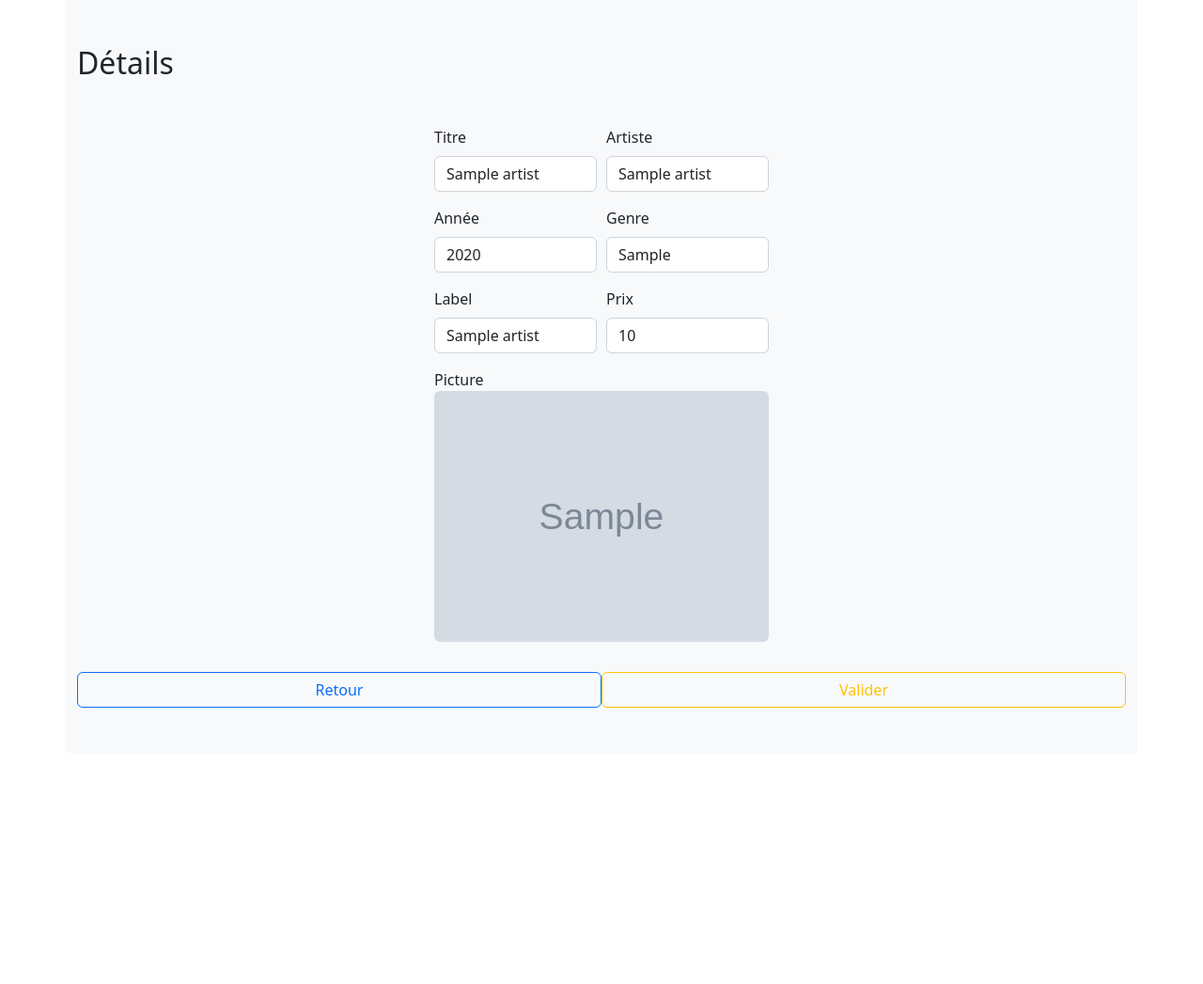
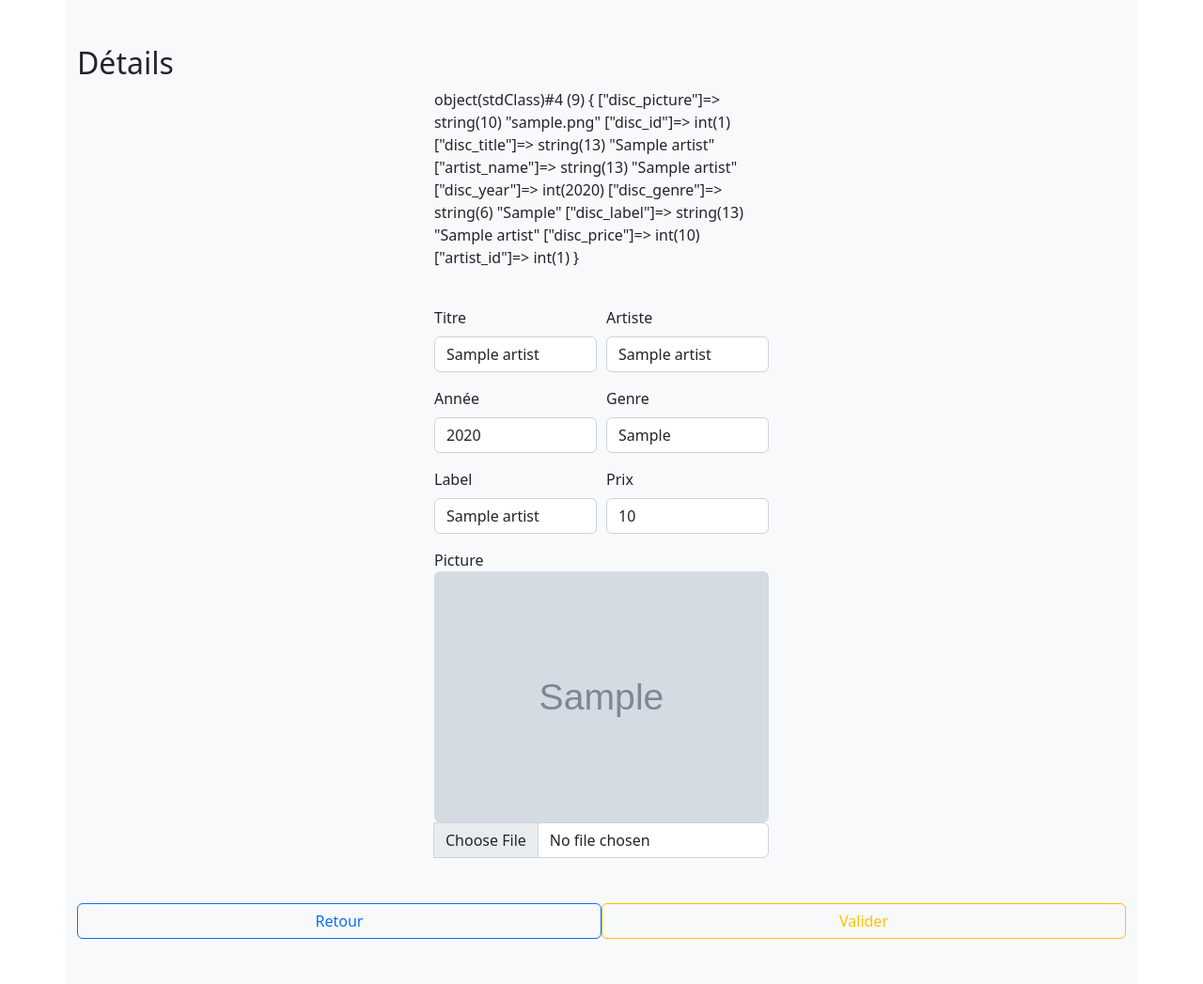
Before and after one commit to nanaki-web/docker, a PHP site: the page made by www/projets/vetvet record/formulaireModifications.php in a window 1280 px wide. Shown: the part 56-1103 px from the top of the page at 94% size. Before the commit the page ends 809 px from the top, so only its background shows below. Run offline with PHP 8.4, Linux system fonts and the light colour scheme; tables that the repository leaves empty or names only in its code hold one stand-in row (values such as "Sample post"); grey boxes marked "Sample" are stand-in pictures.

Commit message:
sauvegarder pages modification et ajout des pages ajout

```diff
--- a/www/projets/vetvet record/formulaireModifications.php
+++ b/www/projets/vetvet record/formulaireModifications.php
@@ -2,6 +2,8 @@
 require_once('connectionDb.php');
 $db=connect();
 include('header.php');
+
+
 $disc_id = $_GET["disc_id"];
 
 
@@ -9,7 +11,6 @@ $disc_id = $_GET["disc_id"];
 $requete = $db->prepare("SELECT * FROM disc d JOIN artist a ON d.disc_id = a.artist_id WHERE a.artist_id =".$disc_id);
 $requete->execute();
 $tableau = $requete->fetchAll(PDO::FETCH_OBJ);
-
 ?>
 
 <section>
@@ -20,59 +21,70 @@ $tableau = $requete->fetchAll(PDO::FETCH_OBJ);
                     <form action="scriptDeformulaireModification.php" method="POST" name="formulaire" enctype="multipart/form-data">
                     <?php foreach($tableau as $row)
                     {
-
+                        var_dump($row);
                     ?>
                     <div class="mb-3">
                         <label for="disc_id" class="form-label"></label>
-                        <input type="text"  class="form-control" id="id" hidden value="<?php $row->disc_id?>" name="disc_id">
+                        <input type="text"  class="form-control" id="id" hidden value="<?php  echo $row->disc_id?>" name="disc_id">
                     </div>
 
                     <div class="d-flex d-flex justify-content-start ">
                         <div class=" mb-3 ">
                             <label for="titre" class="form-label">Titre</label>
-                            <input type="text" class="form-control" id="titre"  value="<?php echo $row->disc_title?>" name= "disc_title[<?=$row->disc_id; ?>]">
+                            <input type="text" class="form-control" id="titre"  value="<?php echo $row->disc_title?>" name= "disc_title">
                         </div>
 
 
                         <div class="position mb-3 ">
                             <label for="artiste" class="form-label ">Artiste</label>
-                            <input type="text" class="form-control " id="artiste" value="<?php echo $row->artist_name?>" name="artist_name[<?=$row->disc_id; ?>]">
+                            <input type="text" class="form-control " id="artiste" value="<?php echo $row->artist_name?>" name="artist_name">
                         </div>
                     </div>
                     <div class="d-flex d-flex justify-content-start ">
                         <div class="  mb-3">
                             <label for="annee" class="form-label ">Année</label>
-                            <input type="text" class="form-control" id="annee" value="<?php echo $row->disc_year?>" name="disc_year[<?=$row->disc_id; ?>]">
+                            <input type="text" class="form-control" id="annee" value="<?php echo $row->disc_year?>" name="disc_year">
                         </div>
                         <div class=" position mb-3">
                             <label for="genre" class="form-label">Genre</label>
-                            <input type="text" class="form-control" id="genre" value="<?php echo $row->disc_genre?>" name="disc_genre[<?=$row->disc_id; ?>]">
+                            <input type="text" class="form-control" id="genre" value="<?php echo $row->disc_genre?>" name="disc_genre">
                         </div>
                     </div>
                     <div class="d-flex d-flex justify-content-start ">
                         <div class="mb-3">
                             <label for="label" class="form-label">Label</label>
-                            <input type="text" class="form-control" id="label" value="<?php echo $row->disc_label?>"name="disc_label[<?=$row->disc_id; ?>]">
+                            <input type="text" class="form-control" id="label" value="<?php echo $row->disc_label?>"name="disc_label">
                         </div>
                         <div class="position mb-3">
                             <label for="prix" class="form-label">Prix</label>
-                            <input type="text" class="form-control" id="prix" value="<?php echo $row->disc_price?>" name="disc_price[<?=$row->disc_id; ?>]">
+                            <input type="text" class="form-control" id="prix" value="<?php echo $row->disc_price?>" name="disc_price">
                         </div>
                     </div>
                     <div >
                             <div>Picture</div>
-                            <div><img src="assets/img/<?=$row->disc_picture; ?>" class ="image img-fluid rounded float-start "alt="assets/img/<?=$row->disc_id; ?>"></div>
+                            <div><img src="assets/img/<?=$row->disc_picture; ?>" class ="image img-fluid rounded float-start " name = "disc_picture" alt="assets/img/<?=$row->disc_id; ?>" ></div>
                     </div>
-            </div>
+                    <div class="input-group mb-3">
+                        <label for="telecharger"></label>
+                        <input type="file" class="form-control" id="telecharger" name = "telecharger" value=""  aria-describedby="inputGroupFileAddon03" aria-label="Upload">
+                    </div>
+
+        </div>
                     <div class="d-flex justify-content-center">
                         <a href="index.php" class="  btn btn-outline-primary w-100 " value= "retour"  role="button" aria-pressed="true">Retour</a>
-                        <input class="position2 btn btn-outline-warning w-100"  type="submit" role="button" value= "Valider" aria-pressed="true"></a>
+                        <input class="position2 btn btn-outline-warning w-100"  type="submit" name= "submit" role="button" value= "Valider" aria-pressed="true"></a>
                     </div>
                 <?php
                 }
                 ?>
                 </form>
+
             </div>
-        </div>
+    </div>
+
+
 
 </section>
+
+</body>
+</html>
--- a/www/projets/vetvet record/header.php
+++ b/www/projets/vetvet record/header.php
@@ -10,6 +10,8 @@
 <!--<link href="assets/css/bootstrap.min.css" rel="stylesheet" integrity="sha384-gH2yIJqKdNHPEq0n4Mqa/HGKIhSkIHeL5AyhkYV8i59U5AR6csBvApHHNl/vI1Bx" crossorigin="anonymous">-->
 <link href="https://cdn.jsdelivr.net/npm/bootstrap@5.2.0/dist/css/bootstrap.min.css" rel="stylesheet" integrity="sha384-gH2yIJqKdNHPEq0n4Mqa/HGKIhSkIHeL5AyhkYV8i59U5AR6csBvApHHNl/vI1Bx" crossorigin="anonymous">
 <link href="assets/css/style.css" rel="stylesheet">
+<!--script pour cdn-->
+<script src="https://cdn.jsdelivr.net/npm/bootstrap@5.2.0/dist/js/bootstrap.bundle.min.js"></script>
 </head>
 <body>
      <!-- nav-barre -->
--- a/www/projets/vetvet record/index.php
+++ b/www/projets/vetvet record/index.php
@@ -15,7 +15,7 @@ $tableau = $requete->fetchAll(PDO::FETCH_OBJ);
     <div class="container py-5 bg-light">
     <h1>Liste des disques (15)</h1>
         <div class="row justify-content-around">
-            <a href="formulaireAjout.php"class="formulaireAjout btn btn-outline-danger w-100" name = "an_id" role="button" aria-pressed="true" >Ajouter un disque</a>
+            <a href="formulaireAjout.php"class="formulaireAjout btn btn-outline-danger w-100" name = "disc_id" role="button" aria-pressed="true" >Ajouter un disque</a>
             <?php foreach ($tableau as $row)
             {
                 ?>
```
Also changed, not shown: www/projets/vetvet record/formulaireAjout.php (+14 -14 lines), www/projets/vetvet record/scriptDeFormulaireModification.php (deleted, +0 -41 lines), www/projets/vetvet record/scriptDeformulaireModification.php (added, +80 -0 lines), 1 other file.
